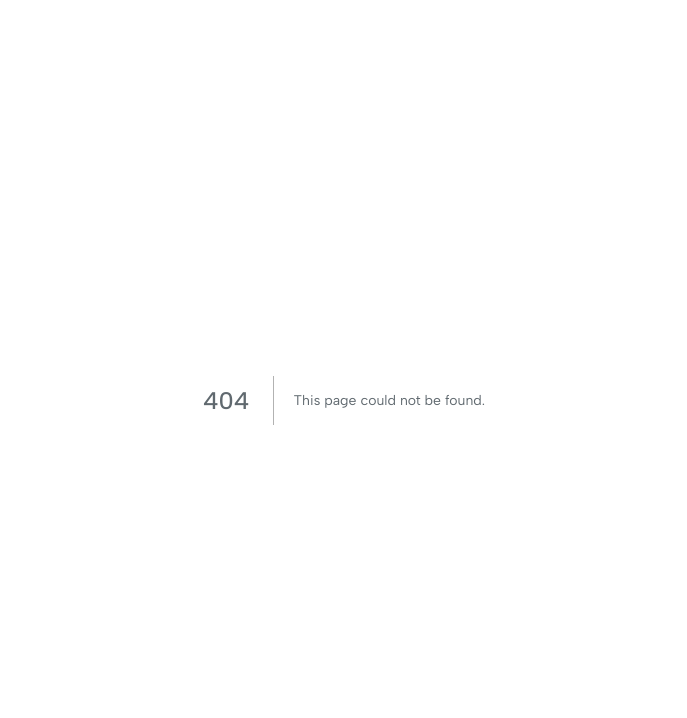
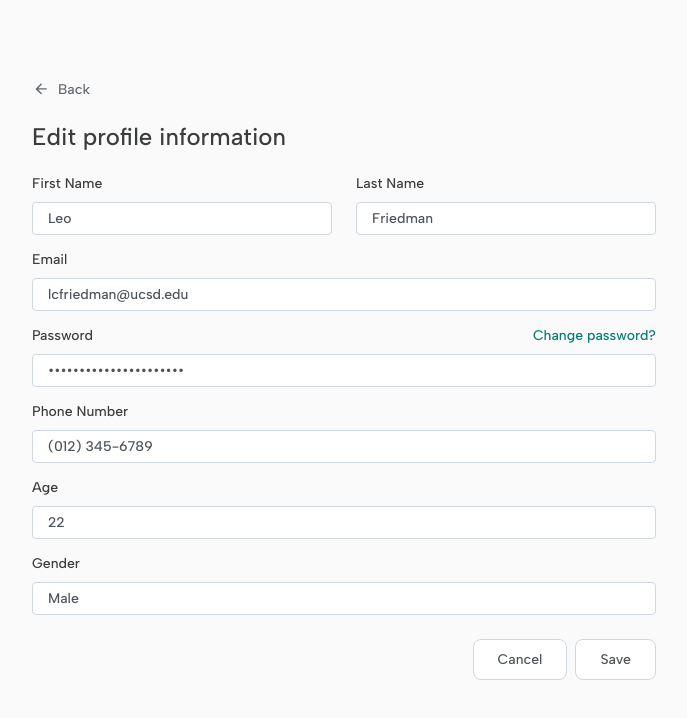
Before and after one commit to TritonSE/Veteran-Sisters-Support-Website, a Next.js app in the folder frontend/: page /profile/1/edit in a window 1280 px wide. Before the commit this address had no page. Shown: the top 718 px of the page, without its empty margins (296-983 px from the left). Built offline with nearby package versions, Linux system fonts and the light colour scheme.

Commit message:
add edit profile ui

```diff
--- a/frontend/src/app/components/Button.module.css
+++ b/frontend/src/app/components/Button.module.css
@@ -1,7 +1,7 @@
 .button {
   all: unset;
   display: flex;
-  padding: 12px 24px;
+  padding: 11px 24px;
   justify-content: center;
   align-items: center;
   gap: 10px;
--- /dev/null
+++ b/frontend/src/app/components/EditProfile.module.css
@@ -0,0 +1,121 @@
+.editProfile {
+    display: flex;
+    min-width: 624px;
+    flex-direction: column;
+    align-items: flex-start;
+    gap: var(--Spacing-md, 24px);
+  }
+
+  .editProfileFormContent {
+    display: flex;
+    flex-direction: column;
+    align-items: flex-start;
+    gap: var(--Spacing-sm, 16px);
+    align-self: stretch;
+  }
+
+  .navigateBack {
+    display: flex;
+    gap: 8px;
+    align-items: center;
+
+    color: var(--Text-1, #60696f);
+    /* body medium */
+    font-family: "Albert Sans";
+    font-size: 14px;
+    font-style: normal;
+    font-weight: 500;
+    line-height: normal;
+  }
+
+  .editProfileHeader {
+    color: var(--Text-3, #3a3c3d);
+
+    /* title medium */
+    font-family: "Albert Sans";
+    font-size: 24px;
+    font-style: normal;
+    font-weight: 500;
+    line-height: normal;
+  }
+
+  .editProfileForm {
+    display: flex;
+    flex-direction: column;
+    align-items: flex-start;
+    gap: var(--Spacing-md, 24px);
+    align-self: stretch;
+  }
+
+  .editName {
+    display: flex;
+    align-items: flex-start;
+    gap: 24px;
+    align-self: stretch;
+  }
+
+  /* FIELD STYLES */
+
+  .field {
+    display: flex;
+    flex-direction: column;
+    align-items: flex-start;
+    gap: 10px;
+    flex: 1 0 0;
+    width: 100%;
+  }
+
+  .field .fieldLabelContainer {
+    display: flex;
+    justify-content: space-between;
+    align-items: flex-start;
+    align-self: stretch;
+  }
+
+  .field .fieldLabel {
+    color: var(--Text-3, #3a3c3d);
+    /* body medium */
+    font-family: "Albert Sans";
+    font-size: 14px;
+    font-style: normal;
+    font-weight: 500;
+    line-height: normal;
+  }
+
+  .field .changePassword {
+    color: var(--Primary, #057e6f);
+    /* body medium */
+    font-family: "Albert Sans";
+    font-size: 14px;
+    font-style: normal;
+    font-weight: 500;
+    line-height: normal;
+  }
+
+  .field .fieldInput {
+    display: flex;
+    padding: 7px 15px;
+    align-items: center;
+    gap: 10px;
+    align-self: stretch;
+
+    color: var(--Text-2, #4d5358);
+    /* body medium */
+    font-family: "Albert Sans";
+    font-size: 14px;
+    font-style: normal;
+    font-weight: 500;
+    line-height: normal;
+
+    border-radius: var(--Spacing-xs, 4px);
+    border: 1px solid var(--Stroke-2, #d0d7de);
+    background: var(--Background-1, #fff);
+  }
+
+  .formControls {
+    display: flex;
+    justify-content: flex-end;
+    align-items: flex-start;
+    gap: var(--Spacing-s, 8px);
+    width: 100%;
+  }
--- /dev/null
+++ b/frontend/src/app/components/EditProfile.tsx
@@ -0,0 +1,58 @@
+"use client";
+import { getUserProfile, Role as RoleEnum } from "@/app/api/profileApi";
+import { Button } from "@/app/components/Button";
+import styles from "./EditProfile.module.css";
+import Image from "next/image";
+import { useRouter } from "next/navigation";
+
+export default function EditProfile({ userId }: { userId: string }) {
+  const router = useRouter();
+  const user = getUserProfile(RoleEnum.VETERAN);
+  return (
+    <div className={styles.editProfile}>
+      <div className={styles.navigateBack} onClick={() => router.back()}>
+        <Image src="/back_arrow_icon.svg" width={18} height={18} alt="Go back" />
+        <div> Back</div>
+      </div>
+      <div className={styles.editProfileHeader}>Edit profile information</div>
+      <div className={styles.editProfileFormContent}>
+        <div className={styles.editName}>
+          <Field required={true} label="First Name" defaultValue={user.firstName} />
+          <Field required={true} label="Last Name" defaultValue={user.lastName} />
+        </div>
+        <Field required={true} label="Email" defaultValue={user.email} />
+        <Field
+          required={true}
+          label="Password"
+          defaultValue={"xxxxxxxxxxxxxxxxxxxxxx"}
+          type="password"
+        />
+        <Field required={false} label="Phone Number" defaultValue={user.phoneNumber || ""} />
+        <Field required={false} label="Age" defaultValue={user.age || null} type="number" />
+        <Field required={false} label="Gender" defaultValue={user.gender || ""} />
+      </div>
+      <div className={styles.formControls}>
+        <Button text="Cancel" />
+        <Button text="Save" />
+      </div>
+    </div>
+  );
+}
+
+function Field(params: { label: string; defaultValue: any; required: boolean; type?: string }) {
+  const { label, defaultValue, required, type } = params;
+  return (
+    <div className={styles.field}>
+      <div className={styles.fieldLabelContainer}>
+        <div className={styles.fieldLabel}>{label}</div>
+        {type === "password" && <div className={styles.changePassword}>Change password?</div>}
+      </div>
+      <input
+        className={styles.fieldInput}
+        type={type || "text"}
+        defaultValue={defaultValue}
+        required={required}
+      ></input>
+    </div>
+  );
+}
--- a/frontend/src/app/components/UserProfile.module.css
+++ b/frontend/src/app/components/UserProfile.module.css
@@ -29,6 +29,15 @@
   display: flex;
   gap: 8px;
   padding-bottom: var(--Spacing-xs, 4px);
+  align-items: center;
+
+  color: var(--Text-1, #60696f);
+  /* body medium */
+  font-family: "Albert Sans";
+  font-size: 14px;
+  font-style: normal;
+  font-weight: 500;
+  line-height: normal;
 }
 
 .userProfileContent {
--- /dev/null
+++ b/frontend/src/app/profile/[userId]/edit/page.module.css
@@ -0,0 +1,10 @@
+.editProfilePage {
+  display: flex;
+  padding: var(--Spacing-4xl, 80px) var(--Spacing-3xl, 64px);
+  justify-content: center;
+  align-items: flex-start;
+  flex: 1 0 0;
+  align-self: stretch;
+  background: var(--Neutral-Base-White, #fafafa);
+  min-height: 100vh;
+}
--- /dev/null
+++ b/frontend/src/app/profile/[userId]/edit/page.tsx
@@ -0,0 +1,12 @@
+import styles from "./page.module.css";
+import EditProfile from "@/app/components/EditProfile";
+
+export default async function Page({ params }: { params: Promise<{ userId: string }> }) {
+  const userIdString: string = (await params).userId;
+
+  return (
+    <div className={styles.editProfilePage}>
+      <EditProfile userId={userIdString} />
+    </div>
+  );
+}
```
Also changed, not shown: frontend/src/app/components/UserProfile.tsx (+7 -8 lines), 1 other file (tests, documents, lock files or other folders).
